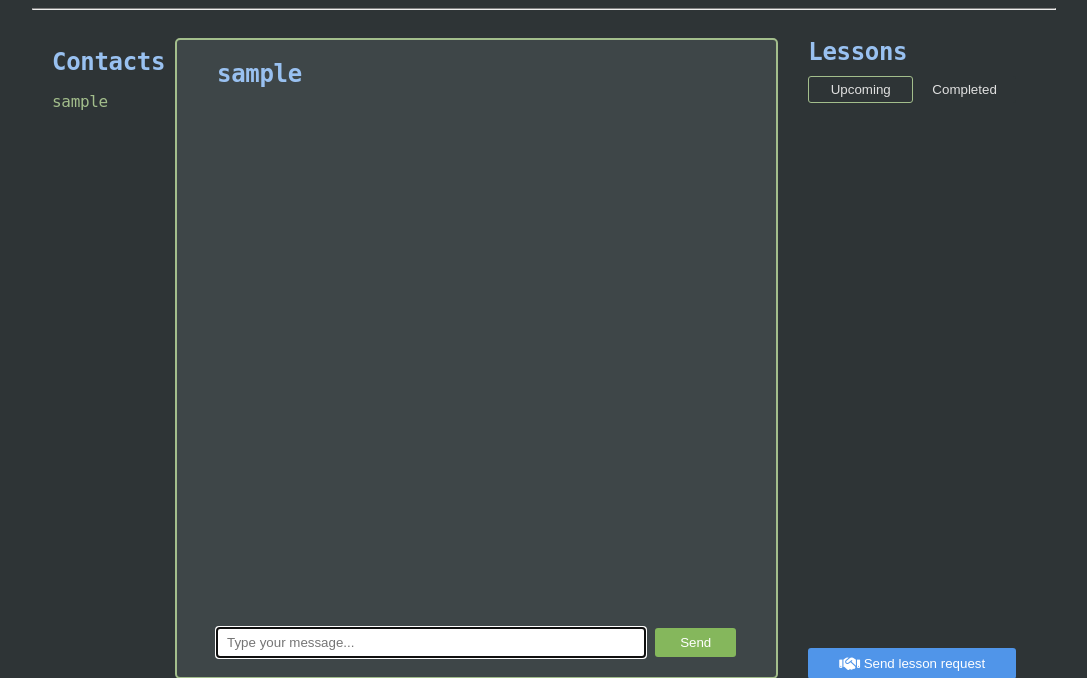
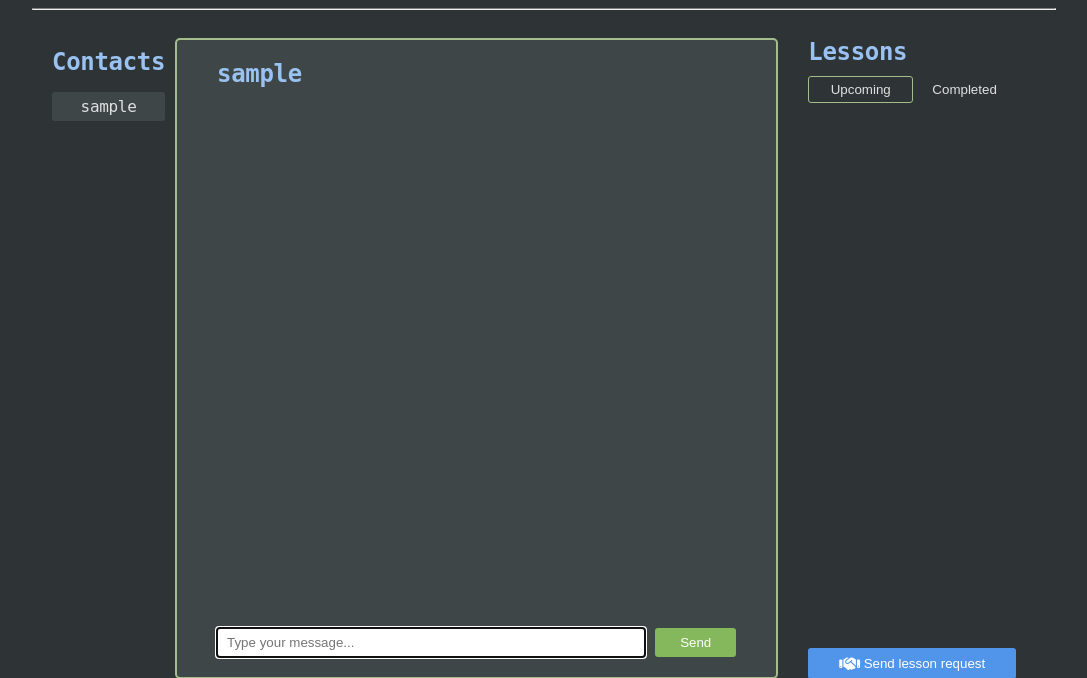
Before and after one commit to mikey-boy/tutortime, a Flask app: page /user/messages/list/1 in a window 1280 px wide. Shown: the part 171-849 px from the top of the page, without its empty margins (96-1183 px from the left). Run offline with Flask 3, Linux system fonts and the light colour scheme; the visitor is signed in with stand-in values (Sample User, id 1); data comes from the database, SQL or seed files in the repository; data that the repository does not hold is empty; some libraries are stand-ins or nearby versions.

Commit message:
Highlight active chat member, remove print messages

```diff
--- a/main.py
+++ b/main.py
@@ -351,5 +351,4 @@ def handle_lesson(payload):
 
 @socketio.on("disconnect")
 def handle_disconnect():
-    print(f"Disconnect: {session['room']}")
     leave_room(session["room"])
--- a/static/scss/style.scss
+++ b/static/scss/style.scss
@@ -511,12 +511,18 @@ button {
         padding: 0;
     }
     li {
-        margin-bottom: 10px;
         cursor: pointer;
-        transition: background-color 0.2s;
+        color: var(--text);
+        text-align: center;
+        border-radius: 3px;
+        padding: 5px;
+        margin-bottom: 5px;
         &:hover {
             background-color: var(--background-light);
         }
+    }
+    li.active {
+        background-color: var(--background-light);
     }
 }
 #chat {
--- a/templates/user/messages/list.html
+++ b/templates/user/messages/list.html
@@ -8,7 +8,9 @@
         <h2>Contacts</h2>
         <ul>
             {% for contact in contacts %}
-                <a href="{{ url_for('user_messages_list', user_id=contact.userId) }}"><li>{{ contact.userName }}</li></a>
+                <a href="{{ url_for('user_messages_list', user_id=contact.userId) }}">
+                    <li :class="{{ peer.id }} == {{ contact.userId }} && 'active'">{{ contact.userName }}</li>
+                </a>
             {% endfor %}
         </ul>
     </div>
@@ -44,7 +46,7 @@
             </div>
         </div>
         <div id="chat-input">
-            <input type="text" placeholder="Type your message..." id="message" name="message"/>
+            <input type="text" placeholder="Type your message..." @keydown.enter="sendMessage()" id="message" name="message"/>
             <button id="send-message-button" @click="sendMessage()">Send</button>
         </div>
     </div>
```
